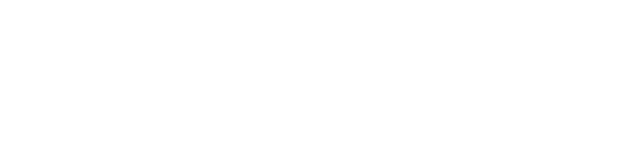
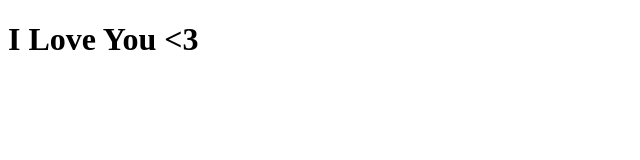
Before and after one commit to kartik-k3/My-Work, a plain HTML site: page index.html in a window 1280 px wide. Shown: the whole page, without its empty margins (0-640 px from the left). Drawn offline with Linux system fonts and the light colour scheme.

Commit message:
Update index.html

```diff
--- a/index.html
+++ b/index.html
@@ -4,9 +4,9 @@
     <meta charset="UTF-8">
     <meta http-equiv="X-UA-Compatible" content="IE=edge">
     <meta name="viewport" content="width=device-width, initial-scale=1.0">
-    <title>Document</title>
+    <title>Hello</title>
 </head>
 <body>
-
+    <h1>I Love You <3</h1>
 </body>
 </html>
```
